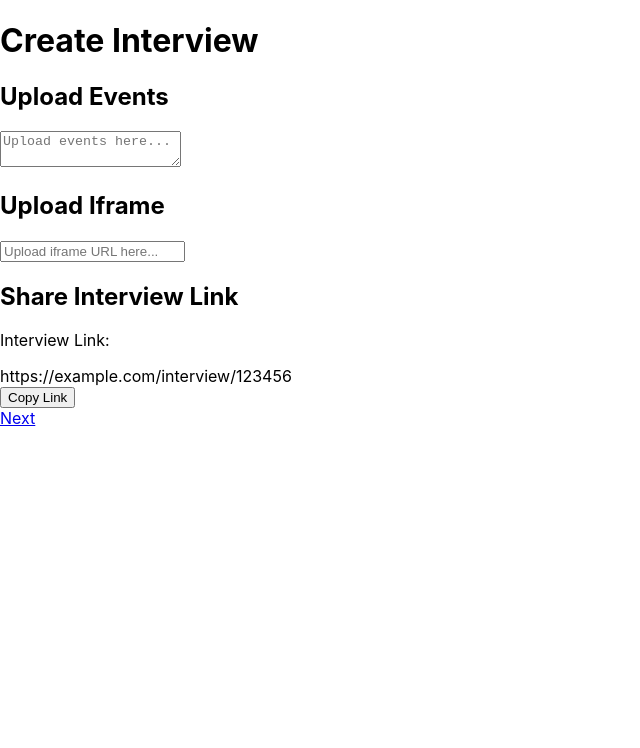
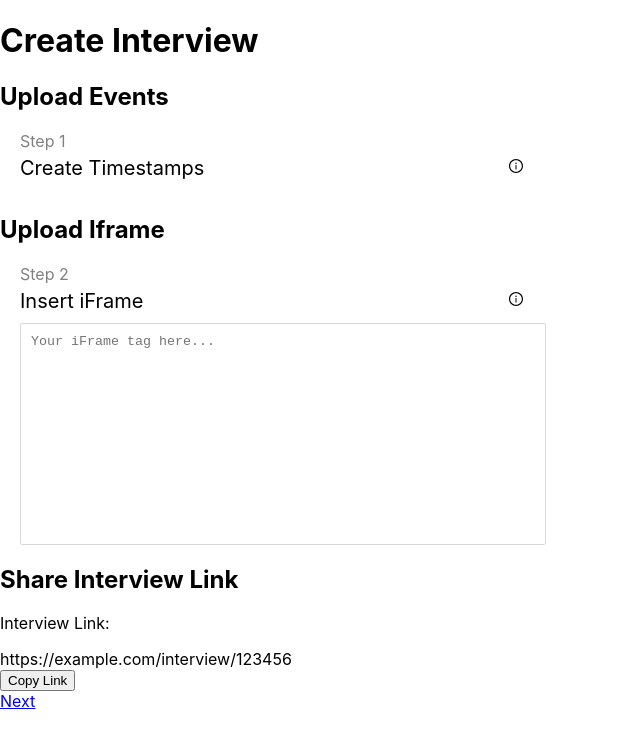
Before and after one commit to ForVic/sentimetrix, a React (Create React App) app in the folder frontend/sentimetrix-client/: page /create-interview in a window 1280 px wide. Shown: the top 748 px of the page, without its empty margins (0-640 px from the left). Built offline with nearby package versions, Linux system fonts and the light colour scheme.

Commit message:
Add iframe component

```diff
--- a/frontend/sentimetrix-client/src/InterviewerComponents/UploadEventsComponent.js
+++ b/frontend/sentimetrix-client/src/InterviewerComponents/UploadEventsComponent.js
@@ -1,6 +1,6 @@
 // src/InterviewerComponents/UploadEventsComponent.js
-
 import React, { useState } from "react";
+import { AiOutlineInfoCircle } from "react-icons/ai";
 
 function UploadEventsComponent() {
   const [events, setEvents] = useState("");
@@ -11,11 +11,16 @@ function UploadEventsComponent() {
 
   return (
     <div>
-      <textarea
-        placeholder="Upload events here..."
-        value={events}
-        onChange={handleEventsUpload}
-      />
+      <div className="insert-iframe-component">
+        <div className="step-title">Step 1</div>
+        <div className="insert-iframe-input">
+          <div className="insert-iframe-title">Create Timestamps</div>
+          <div className="info-icon-container">
+            <AiOutlineInfoCircle />
+          </div>
+        </div>
+        <div className="step-title"></div>
+      </div>
     </div>
   );
 }
--- a/frontend/sentimetrix-client/src/InterviewerComponents/UploadIframeComponent.js
+++ b/frontend/sentimetrix-client/src/InterviewerComponents/UploadIframeComponent.js
@@ -1,6 +1,8 @@
 // src/InterviewerComponents/UploadIframeComponent.js
 
 import React, { useState } from "react";
+import "./styles/iframe.css";
+import { AiOutlineInfoCircle } from "react-icons/ai";
 
 function UploadIframeComponent() {
   const [iframeUrl, setIframeUrl] = useState("");
@@ -11,12 +13,24 @@ function UploadIframeComponent() {
 
   return (
     <div>
-      <input
-        type="text"
-        placeholder="Upload iframe URL here..."
-        value={iframeUrl}
-        onChange={handleIframeUpload}
-      />
+      <div className="insert-iframe-component">
+        <div className="step-title">Step 2</div>
+        <div className="insert-iframe-input">
+          <div className="insert-iframe-title">Insert iFrame</div>
+          <div className="info-icon-container">
+            <AiOutlineInfoCircle />
+            <span className="tooltiptext">
+              {" "}
+              Insert the full HTML tag for your iFrame
+            </span>
+          </div>
+        </div>
+        <textarea
+          type="text"
+          className="iframe-input"
+          placeholder="Your iFrame tag here..."
+        />
+      </div>
     </div>
   );
 }
--- /dev/null
+++ b/frontend/sentimetrix-client/src/InterviewerComponents/styles/iframe.css
@@ -0,0 +1,62 @@
+.insert-iframe-component {
+  display: flex;
+  flex-direction: column;
+  align-items: flex-start;
+  margin-left: 20px;
+}
+
+.step-title {
+  font-size: 16px;
+  color: gray;
+  margin-bottom: 5px;
+}
+
+.insert-iframe-title {
+  display: flex;
+  justify-content: space-between;
+  align-items: center;
+  font-size: 20px;
+}
+
+.info-icon {
+  font-size: 24px;
+  color: blue;
+  margin-left: 10px;
+}
+
+.info-icon-container .tooltiptext {
+  visibility: hidden;
+  width: 180px;
+  font-size: 12px;
+  height: 30px;
+  background-color: #d9d9d9;
+  text-align: center;
+  border-radius: 6px;
+  position: absolute;
+  z-index: 3;
+}
+
+.info-icon-container:hover .tooltiptext {
+  visibility: visible;
+}
+
+.iframe-input {
+  width: 40%;
+  height: 200px;
+  padding: 10px;
+  border: 1px solid #d9d9d9;
+  border-radius: 2px;
+}
+
+.insert-iframe-input {
+  display: flex;
+  justify-content: space-between;
+  align-items: center;
+  width: 40%;
+  margin-bottom: 10px;
+  resize: none;
+}
+
+textarea {
+  resize: none;
+}
```
Also changed, not shown: frontend/sentimetrix-client/package.json (+6 -1 lines).
